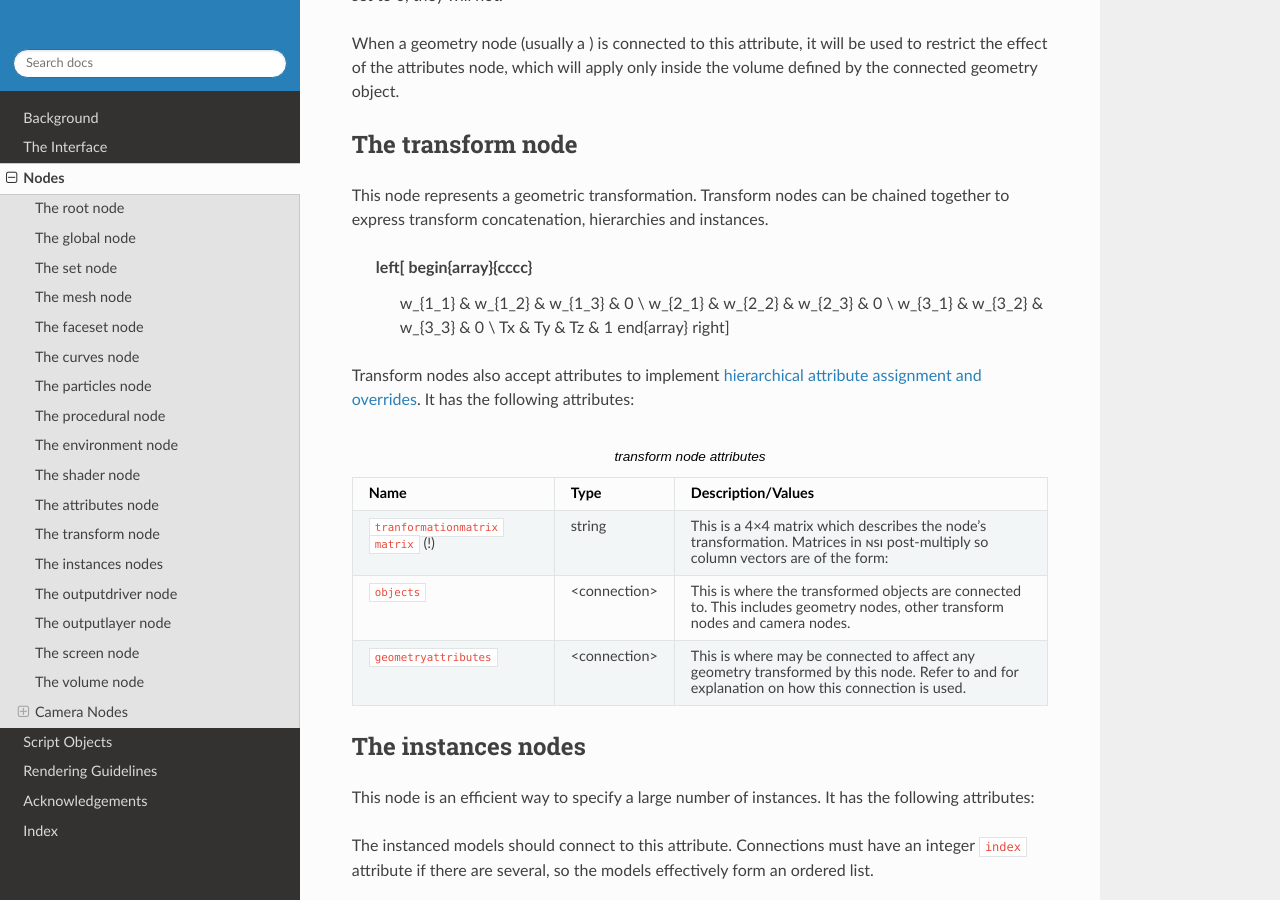
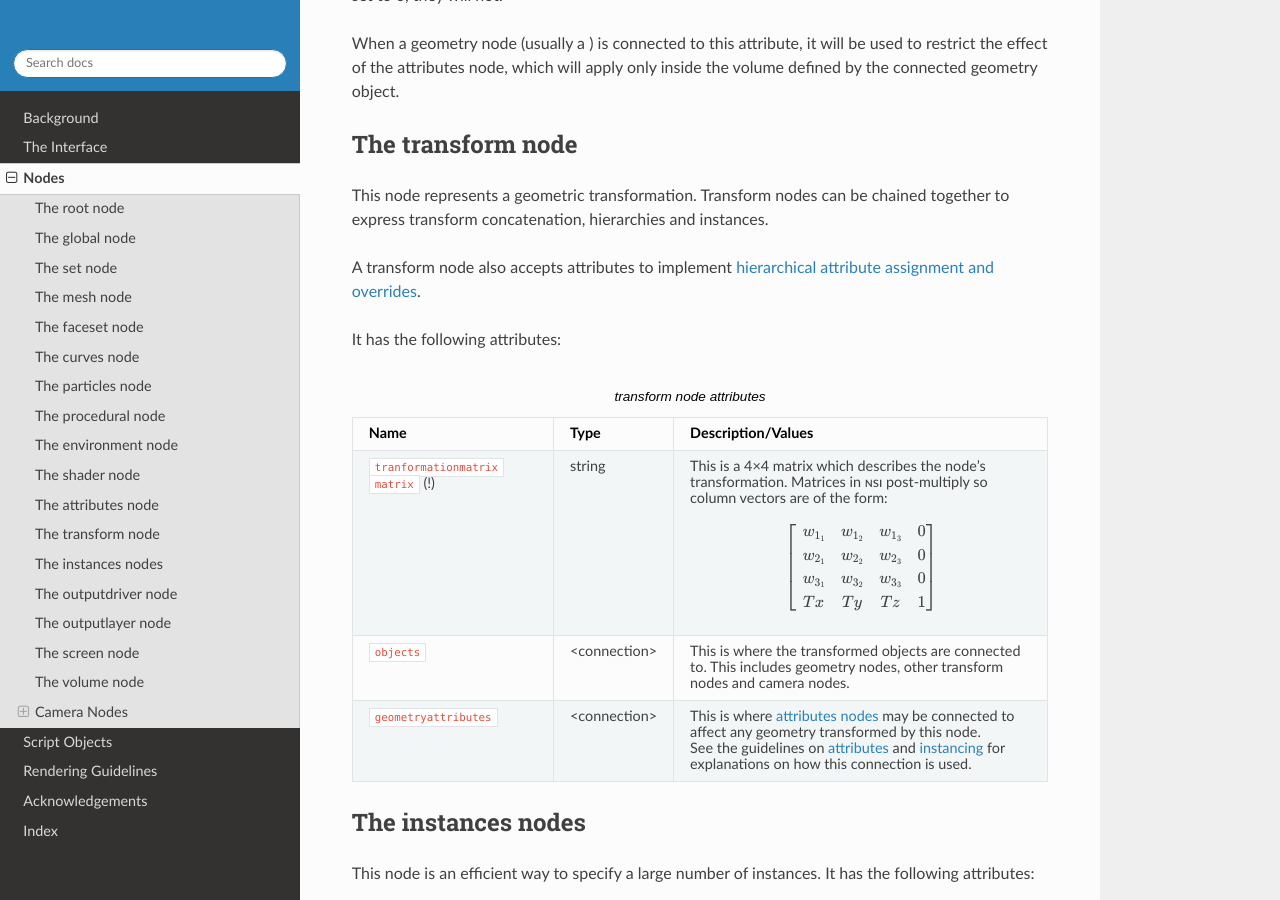
Before and after one commit to virtualritz/nsi-docs, a Sphinx documentation site: the page built from docs/nodes.rst, in a window 1280 px wide and 900 px high, scrolled down 10725 px. Built offline with Sphinx 7.4.7 and the Read the Docs theme 2.0.0, drawn with Linux system fonts in a browser that asks for light colours.

Commit message:
Fixed xform node table.

```diff
--- a/docs/nodes.rst
+++ b/docs/nodes.rst
@@ -843,43 +843,47 @@ This node represents a geometric transformation. Transform nodes can be
 chained together to express transform concatenation, hierarchies and
 instances.
 
-   \left[ \begin{array}{cccc}
-         w_{1_1} & w_{1_2} & w_{1_3} & 0  \\
-         w_{2_1} & w_{2_2} & w_{2_3} & 0  \\
-         w_{3_1} & w_{3_2} & w_{3_3} & 0  \\
-         Tx & Ty & Tz & 1 \end{array} \right]
+A transform node also accepts attributes to implement
+:ref:`hierarchical attribute assignment and overrides<section:attributes>`.
 
-
-Transform nodes also accept attributes to implement
-:ref:`hierarchical attribute assignment and overrides<section:attributes>`.
 It has the following attributes:
-
-
 
 .. table:: transform node attributes
     :widths: 3 1 6
 
-    +---------------------------------+--------------+---------------------------------------+
-    | **Name**                        | **Type**     | **Description/Values**                |
-    +=================================+==============+=======================================+
-    | ``tranformationmatrix``         | string       | This is a 4×4 matrix which describes  |
-    |                                 |              | the node's transformation. Matrices   |
-    |                                 |              | in |nsi| post-multiply so column      |
-    | ``matrix`` (!)                  |              | vectors are of the form:              |
-    |                                 |              |                                       |
-    +---------------------------------+--------------+---------------------------------------+
-    | ``objects``                     | <connection> | This is where the transformed objects |
-    |                                 |              | are connected to. This includes       |
-    |                                 |              | geometry nodes, other transform nodes |
-    |                                 |              | and camera nodes.                     |
-    +---------------------------------+--------------+---------------------------------------+
-    | ``geometryattributes``          | <connection> | This is where may be connected to     |
-    |                                 |              | affect any geometry transformed by    |
-    |                                 |              | this node. Refer to and for           |
-    |                                 |              | explanation on how this connection is |
-    |                                 |              | used.                                 |
-    +---------------------------------+--------------+---------------------------------------+
-
+    +------------------------------+--------------+------------------------------------------+
+    | **Name**                     | **Type**     | **Description/Values**                   |
+    +==============================+==============+==========================================+
+    | ``tranformationmatrix``      | string       | This is a 4×4 matrix which describes     |
+    |                              |              | the node's transformation. Matrices      |
+    |                              |              | in |nsi| post-multiply so column         |
+    | ``matrix`` (!)               |              | vectors are of the form:                 |
+    |                              |              |                                          |
+    |                              |              | .. math::                                |
+    |                              |              |                                          |
+    |                              |              |    \left[ \begin{array}{cccc}            |
+    |                              |              |    w_{1_1} & w_{1_2} & w_{1_3} & 0  \\   |
+    |                              |              |    w_{2_1} & w_{2_2} & w_{2_3} & 0  \\   |
+    |                              |              |    w_{3_1} & w_{3_2} & w_{3_3} & 0  \\   |
+    |                              |              |    Tx & Ty & Tz & 1 \end{array} \right]  |
+    +------------------------------+--------------+------------------------------------------+
+    | ``objects``                  | <connection> | This is where the transformed objects    |
+    |                              |              | are connected to. This includes          |
+    |                              |              | geometry nodes, other transform nodes    |
+    |                              |              | and camera nodes.                        |
+    +------------------------------+--------------+------------------------------------------+
+    | ``geometryattributes``       | <connection> | This is where                            |
+    |                              |              | :ref:`attributes nodes<node:attributes>` |
+    |                              |              | may be connected to affect any geometry  |
+    |                              |              | transformed by this node.                |
+    |                              |              |                                          |
+    |                              |              | See the guidelines on                    |
+    |                              |              | :ref:`attributes<section:attributes>`    |
+    |                              |              | and                                      |
+    |                              |              | :ref:`instancing<section:instancing>`    |
+    |                              |              | for explanations on how this connection  |
+    |                              |              | is used.                                 |
+    +------------------------------+--------------+------------------------------------------+
 
 .. _node:instances:
 
```
